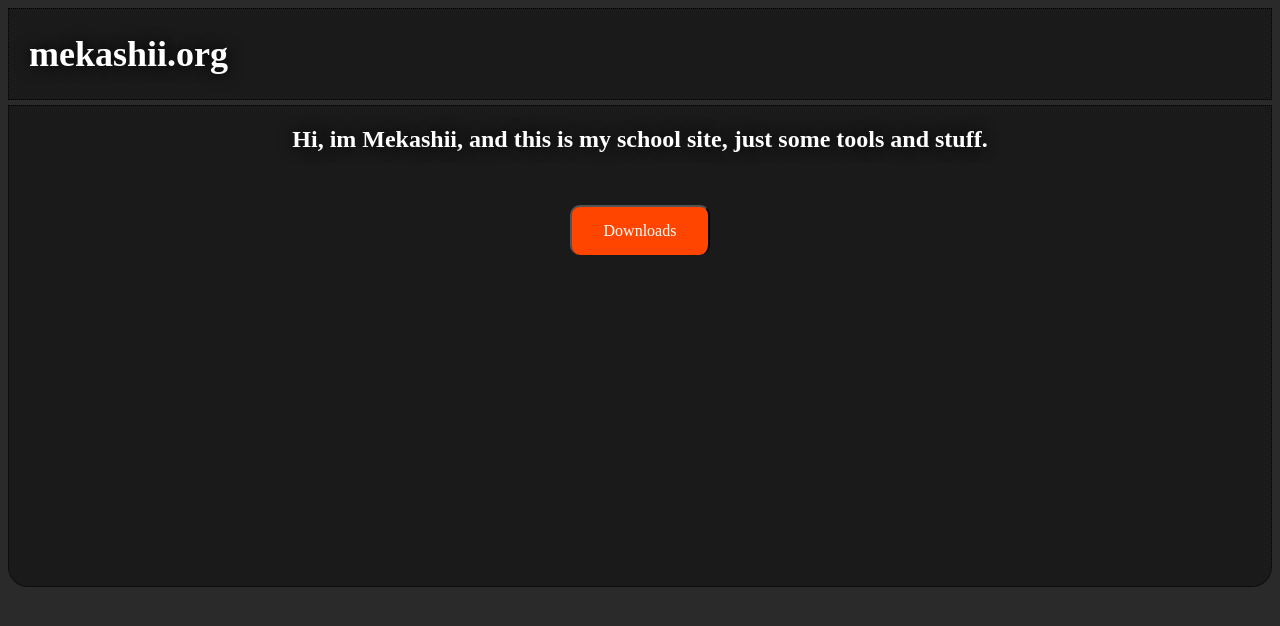
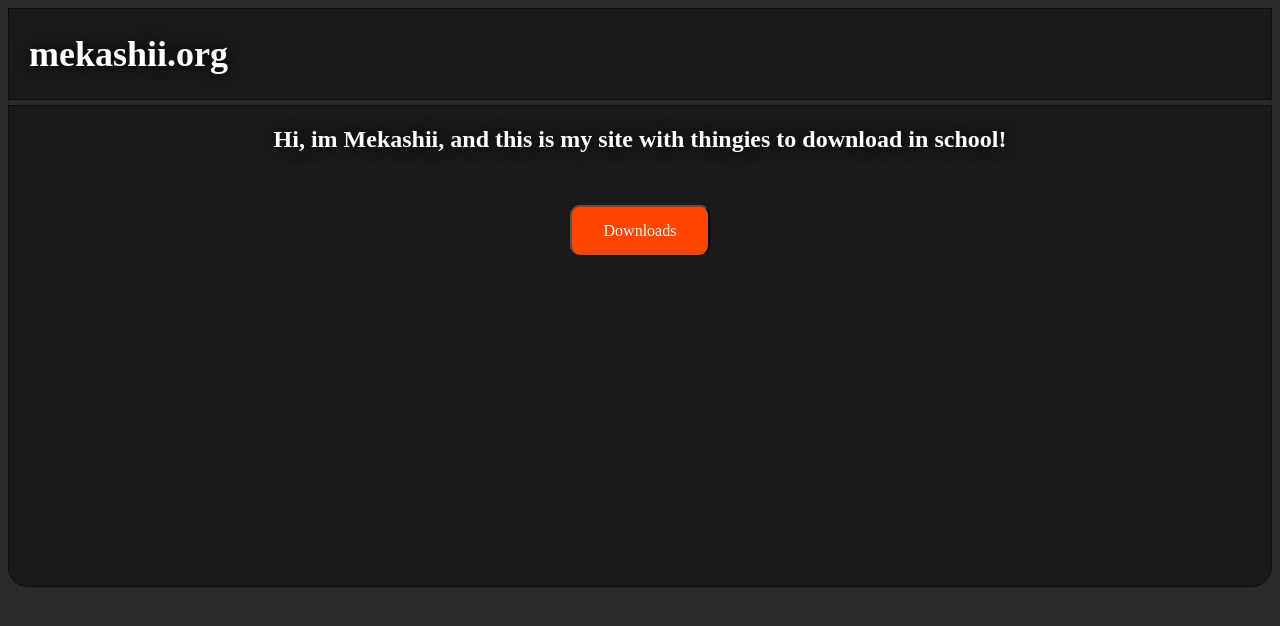
Before and after one commit to mekashii/org, a plain HTML site: page index.html in a window 1280 px wide. Drawn offline with Linux system fonts and the light colour scheme.

Commit message:
Update index.html

```diff
--- a/index.html
+++ b/index.html
@@ -17,7 +17,7 @@
     </div>
 
     <div class="container">
-        <h2>Hi, im Mekashii, and this is my school site, just some tools and stuff.</h2>
+        <h2>Hi, im Mekashii, and this is my site with thingies to download in school!</h2>
 
         <p></p>
 
```
